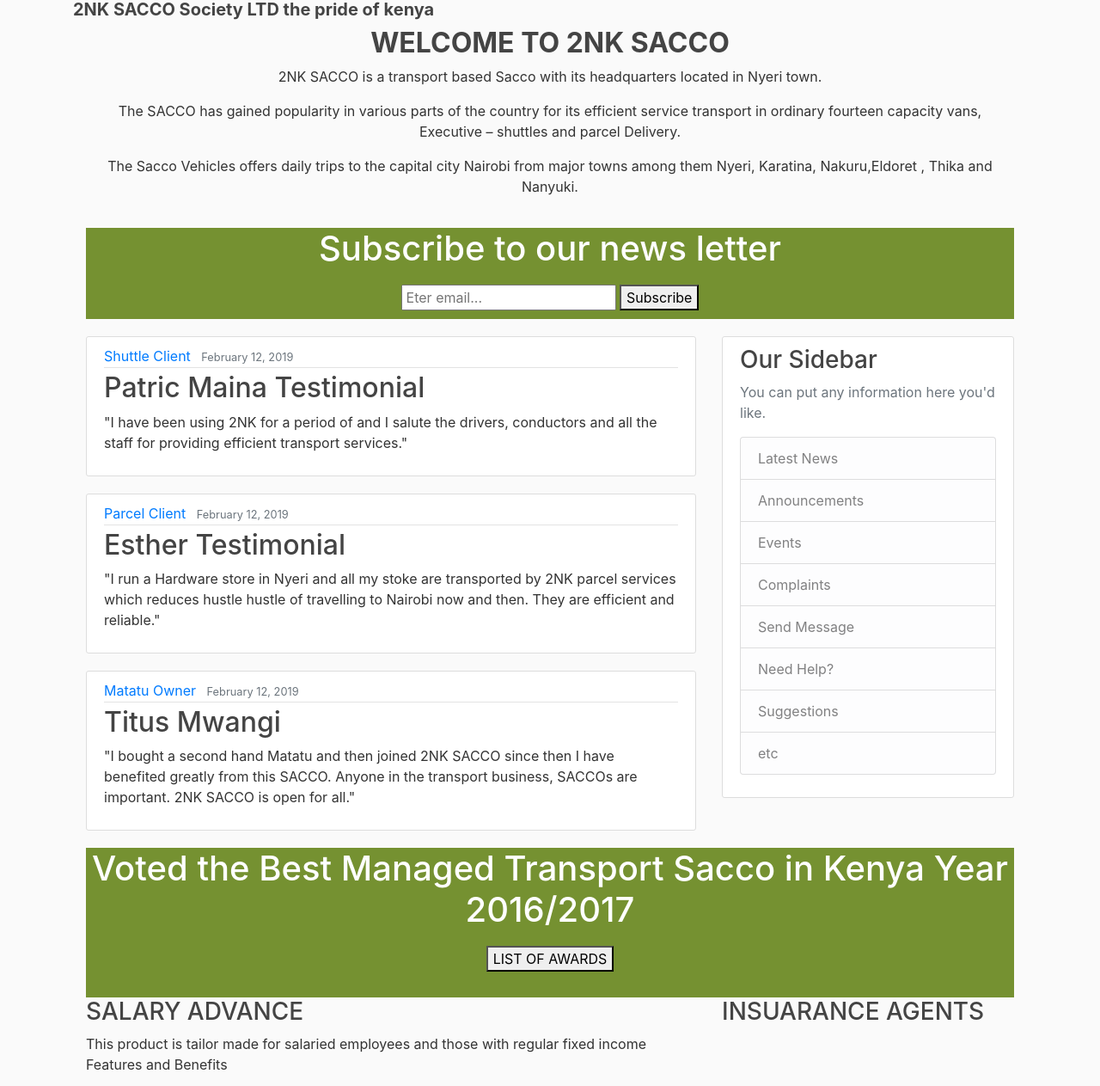
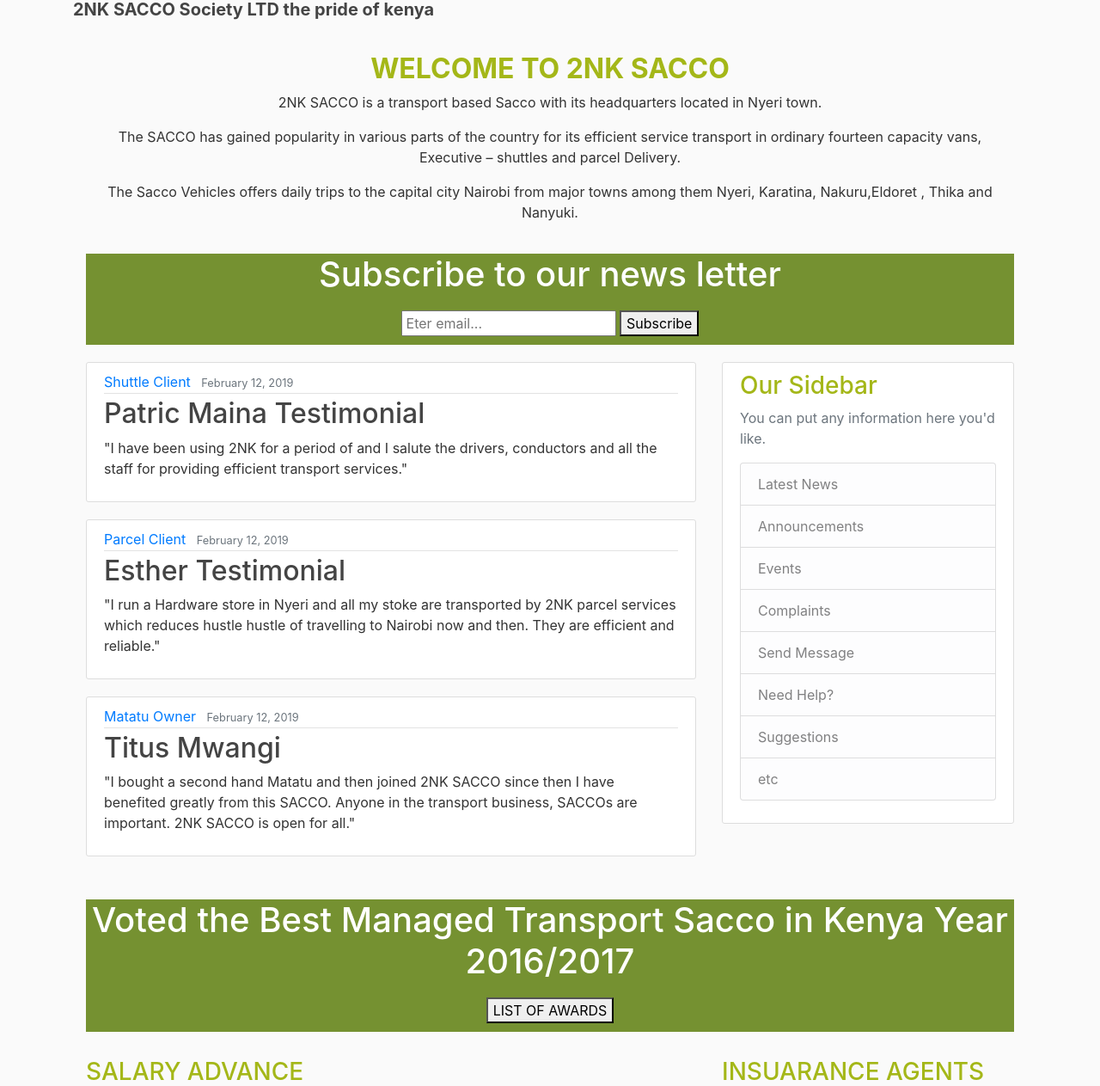
Before and after one commit to ebarasa/2nk-sacco, a Django app: page / in a window 1280 px wide. Shown: the part 490-1753 px from the top of the page at 86% size. Run offline with Django 3.2, Linux system fonts and the light colour scheme; some libraries are stand-ins or nearby versions.

Commit message:
all changes

```diff
--- a/blog/static/blog/main.css
+++ b/blog/static/blog/main.css
@@ -100,7 +100,7 @@
 .footer {
   padding: 20px;
   margin-top: 10px;
-  color: #ffffff;
+  color: #0AF4ED;
   background-color: #5f788a;
   text-align: center;
   margin-bottom: 5px;
@@ -131,7 +131,8 @@
 .bot {
   background: #759131;
   text-align: center;
-  padding-bottom: 20px;
+  padding-bottom: 0px;
+  margin-bottom: 30px;
 }
 
 .bot h1 {
@@ -143,3 +144,11 @@
   padding: 10px;
   text-align:center;
 }
+
+.row{
+  margin-bottom: 30px;
+}
+
+.midd h5, h1, h3, h4, h2, h6{
+  color: #A4B718;
+}
--- a/blog/templates/blog/base.html
+++ b/blog/templates/blog/base.html
@@ -128,7 +128,7 @@
 	</main>
 
 	<div class="footer">
-		<p>2NK SACCO SOCIETY LTD Copyright &copy; 2019</p>
+		<p><b>2NK SACCO SOCIETY LTD Copyright &copy; 2019 by Eddie Barasa.</b></p>
 	</div>
 
 	<!-- Optional JavaScript -->
```
